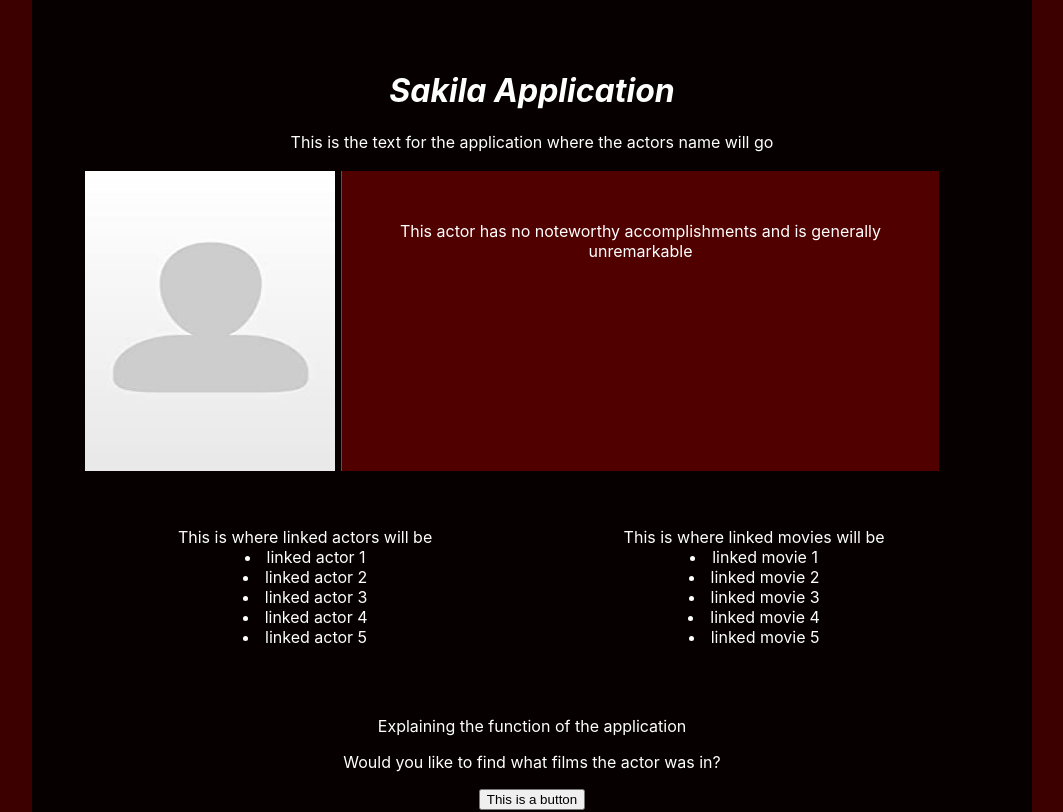
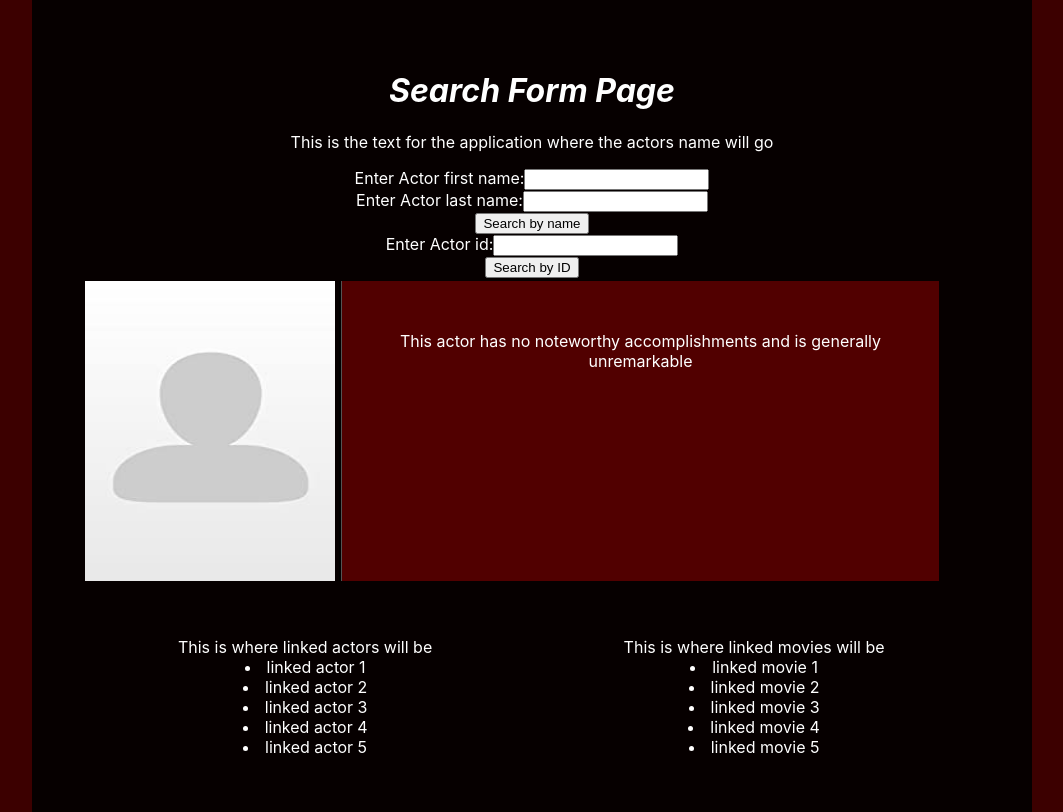
Before and after one commit to dGakamsky/sakila, a React (Create React App) app in the folder sakila-app/: page / in a window 1280 px wide. Shown: the top 812 px of the page, without its empty margins (108-1171 px from the left). Built offline with nearby package versions, Linux system fonts and the light colour scheme; no server answers.

Commit message:
setting up front page

```diff
--- a/sakila-app/src/Actor.js
+++ b/sakila-app/src/Actor.js
@@ -2,7 +2,7 @@ import './css/Sakila.css';
 import image from './images/default_name._V142442227_UY289_CR46,0,196,289_.jpg';
 import React, { useEffect, useState } from 'react';
 
-class Sakila extends React.Component{
+class Actor extends React.Component{
     constructor(props){
     super(props);
     }
@@ -13,7 +13,7 @@ class Sakila extends React.Component{
         <h1>
             <b>
                 <i>
-                    Sakila Application
+                    Actor Page
                 </i>
             </b>
         </h1>
@@ -161,4 +161,4 @@ function Api(){
     );
     }
 
-export default Sakila;
+export default Actor;
--- a/sakila-app/src/Film.js
+++ b/sakila-app/src/Film.js
@@ -2,7 +2,7 @@ import './css/Sakila.css';
 import image from './images/default_name._V142442227_UY289_CR46,0,196,289_.jpg';
 import React, { useEffect, useState } from 'react';
 
-class Sakila extends React.Component{
+class Film extends React.Component{
     constructor(props){
     super(props);
     }
@@ -13,7 +13,7 @@ class Sakila extends React.Component{
         <h1>
             <b>
                 <i>
-                    Sakila Application
+                    Film Page
                 </i>
             </b>
         </h1>
@@ -161,4 +161,4 @@ function Api(){
     );
     }
 
-export default Sakila;
+export default Film;
--- a/sakila-app/src/Sakila.js
+++ b/sakila-app/src/Sakila.js
@@ -5,6 +5,11 @@ import React, { useEffect, useState } from 'react';
 class Sakila extends React.Component{
     constructor(props){
     super(props);
+    this.state={
+        firstName:"",
+        lastName:"",
+        id: 0
+    };
     }
 
     intro(){
@@ -13,7 +18,7 @@ class Sakila extends React.Component{
         <h1>
             <b>
                 <i>
-                    Sakila Application
+                    Search Form Page
                 </i>
             </b>
         </h1>
@@ -21,6 +26,45 @@ class Sakila extends React.Component{
         This is the text for the application where the actors name will go
         </p>
         </div>
+        );
+    }
+
+    searchForm(){
+        return(
+            <div>
+                 <form>
+                    <label>Enter Actor first name:
+                    <input
+                    type="text"
+                    value={this.firstName}
+                    onChange={(e) => this.firstName(e.target.value)
+                    }
+                    />
+                    </label>
+                </form>
+                <form>
+                    <label>Enter Actor last name:
+                    <input
+                    type="text"
+                    value={this.firstName}
+                    onChange={(e) => this.lastName(e.target.value)
+                    }
+                    />
+                    </label>
+                </form>
+                <button className="button" onClick={Api}> Search by name </button>
+                <form>
+                    <label>Enter Actor id:
+                    <input
+                    type="text"
+                    value={this.firstName}
+                    onChange={(e) => this.id(e.target.value)
+                    }
+                    />
+                    </label>
+                </form>
+                <button className="button" onClick={Api}> Search by ID </button>
+            </div>
         );
     }
 
@@ -112,6 +156,7 @@ class Sakila extends React.Component{
         <div className = "sakilaBackground">
             <div className = "sakilaTextcontainer">
                 {this.intro()}
+                {this.searchForm()}
                 {this.actorInfo()}
                 {this.links()}
 
@@ -123,6 +168,8 @@ class Sakila extends React.Component{
                 </p>
                 <button className="button" onClick={Api}> This is a button </button>
                 <Api />
+                <button className="button" onClick={Api}> TESTING: link to actor </button>
+                <button className="button" onClick={Api}> TESTING: link to film </button>
             </div>
         </div>
     );
```
